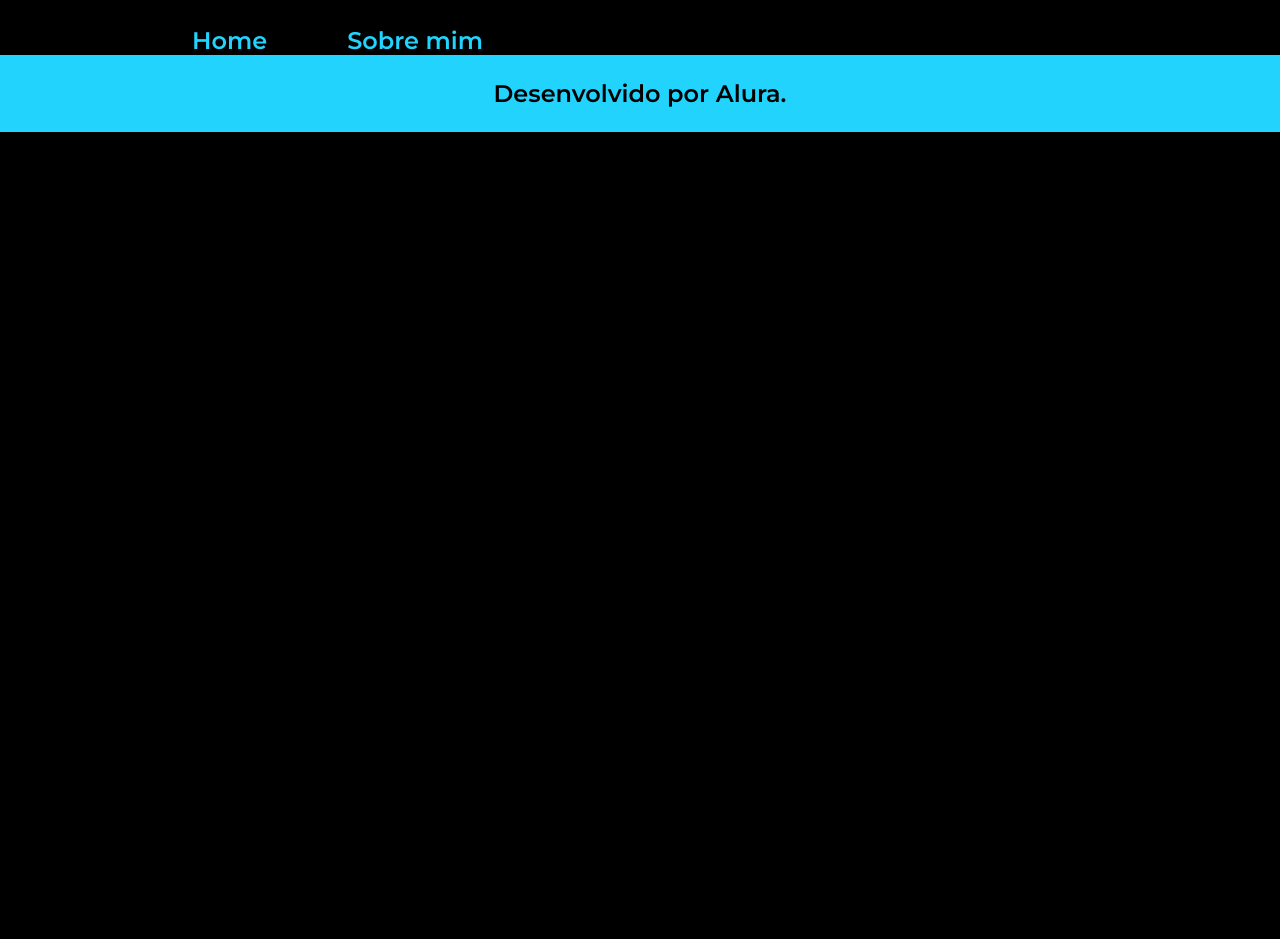
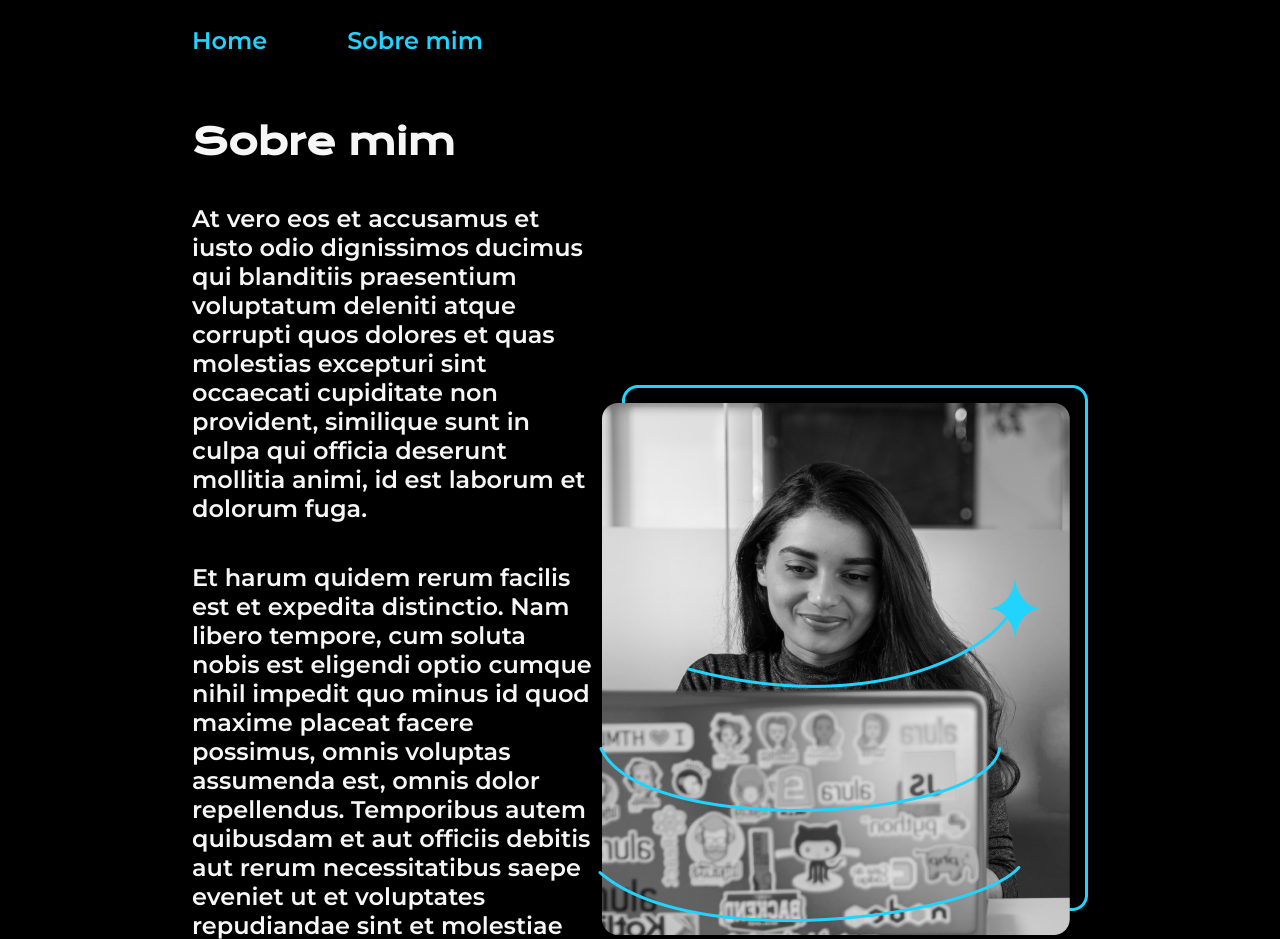
Before and after one commit to IDSLeonardo/one-oracle-site-portfolio, a plain HTML site: page about.html in a window 1280 px wide. Shown: the top 939 px of the page. Before the commit the page ends 800 px from the top, so only its background shows below. Drawn offline with nearby package versions, Linux system fonts and the light colour scheme.

Commit message:
feat: adiciona conteúdo à página "Sobre mim" com seções e imagem

```diff
--- a/about.html
+++ b/about.html
@@ -15,7 +15,14 @@
             </nav>
         </header>
 
-        <main></main>
+        <main class="apresentacao">
+            <section class="apresentacao__conteudo">
+                <h1 class="apresentacao__conteudo__titulo">Sobre mim</h1>
+                <p class="apresentacao__conteudo__paragrafo">At vero eos et accusamus et iusto odio dignissimos ducimus qui blanditiis praesentium voluptatum deleniti atque corrupti quos dolores et quas molestias excepturi sint occaecati cupiditate non provident, similique sunt in culpa qui officia deserunt mollitia animi, id est laborum et dolorum fuga.</p>
+                <p class="apresentacao__conteudo__paragrafo">Et harum quidem rerum facilis est et expedita distinctio. Nam libero tempore, cum soluta nobis est eligendi optio cumque nihil impedit quo minus id quod maxime placeat facere possimus, omnis voluptas assumenda est, omnis dolor repellendus. Temporibus autem quibusdam et aut officiis debitis aut rerum necessitatibus saepe eveniet ut et voluptates repudiandae sint et molestiae non recusandae. Itaque earum rerum hic tenetur a sapiente delectus, ut aut reiciendis voluptatibus maiores alias consequatur aut perferendis doloribus asperiores ipsum delis forum birol parela maxime infena. Excepteur sint occaecat cupidatat non.</p>
+            </section>
+            <img src="./assets/Imagem.png" alt="Foto da Joana Santos programando">
+        </main>
 
         <footer class="rodape">
             <p>Desenvolvido por Alura.</p>
```
